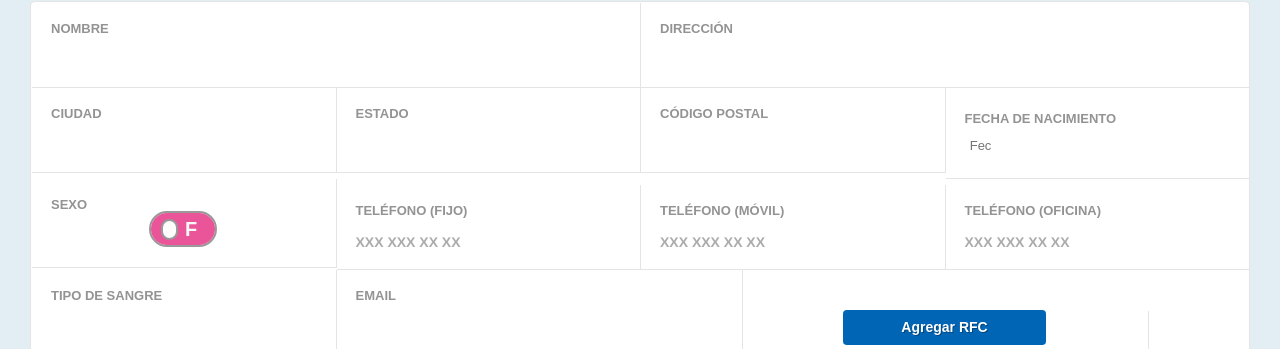
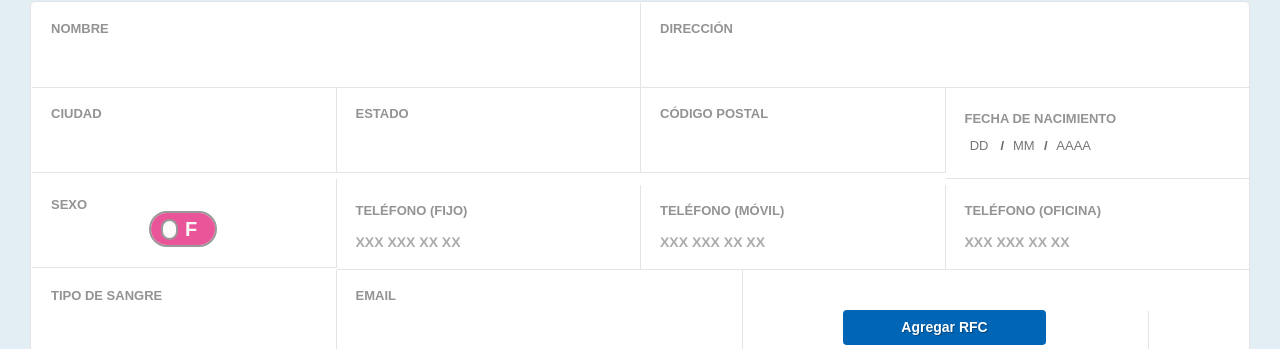
Before and after one commit to cr7abraham/dev.lace, a PHP site: the page made by pacientes.php in a window 1280 px wide. Shown: the part 164-513 px from the top of the page. Run offline with PHP 8.4, Linux system fonts and the light colour scheme; the visitor is signed in with stand-in values (Sample User, id 1); data that the repository does not hold is empty.

Commit message:
Revert "M007"
This reverts commit a030f13907216fb248adb9830af43bc95829eb37.

```diff
--- a/pacientes.php
+++ b/pacientes.php
@@ -153,7 +153,9 @@ foreach($_GET as $loc=>$item) $_GET[$loc] = urldecode(base64_decode($item));
         <label style="height: 86px;">
           Fecha de Nacimiento
           <div id="date1" class="datefield"><br><br>
-            <input id="day" name="dia" maxlength="2" placeholder="Fecha de Nacimiento" required/>
+            <input id="day" name="dia" maxlength="2" placeholder="DD"  value="<?php echo $dia; ?>" required/>  /
+            <input id="month" name="mes" maxlength="2" placeholder="MM" value="<?php echo $mes; ?>"  required/> /
+            <input id="year" name="anio" maxlength="4" placeholder="AAAA" value="<?php echo $año; ?>"  required/>
           </div>
         </label>
       </div>
```
